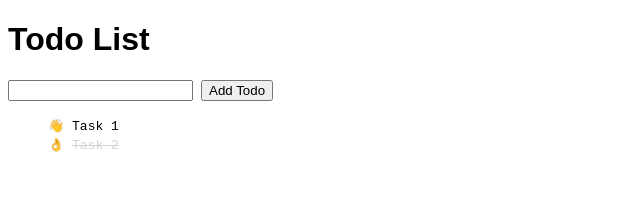
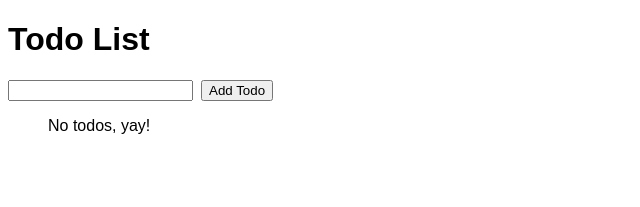
Before and after one commit to ltvan/My-Todo-React, a React (Create React App) app: page / in a window 1280 px wide. Shown: the top 207 px of the page, without its empty margins (0-640 px from the left). Built offline with nearby package versions, Linux system fonts and the light colour scheme.

Commit message:
Todo list with redux

```diff
--- a/src/TodoApp.tsx
+++ b/src/TodoApp.tsx
@@ -3,73 +3,13 @@ import AddTodo from "./components/AddTodo";
 import TodoList from "./components/TodoList";
 import "./styles.css";
 
-interface TodoItem {
-  id: number;
-  content: string;
-  completed?: boolean;
-}
-const initialState = {
-  allIds: [1, 2],
-  byIds: {
-    "1": {
-      content: "Task 1",
-      completed: false
-    },
-    "2": {
-      content: "Task 2",
-      completed: true
-    }
-  }
-};
-
-let nextId = 3;
-
 export default class TodoApp extends React.Component<any, { allIds; byIds }> {
-  constructor(props) {
-    super(props);
-    this.state = initialState;
-  }
-
-  addTodo = (input: string) => {
-    let todo: TodoItem = {
-      id: nextId++,
-      content: input
-    };
-    console.log(todo);
-    this.setState(prev => ({
-      allIds: [...prev.allIds, todo.id],
-      byIds: {
-        ...prev.byIds,
-        [todo.id]: {
-          content: todo.content,
-          completed: false
-        }
-      }
-    }));
-  };
-
-  toggleTodo = id => {
-    this.setState(prev => ({
-      ...prev,
-      byIds: {
-        ...prev.byIds,
-        [id]: {
-          ...prev.byIds[id],
-          completed: !prev.byIds[id].completed
-        }
-      }
-    }));
-  };
-
   render() {
     return (
       <div className="todo-app">
         <h1>Todo List</h1>
-        <AddTodo addTodo={this.addTodo} />
-        <TodoList
-          todos={this.state.allIds.map(id => ({ ...this.state.byIds[id], id }))}
-          toggleTodo={this.toggleTodo}
-        />
+        <AddTodo />
+        <TodoList />
         {/* <VisibilityFilters /> */}
       </div>
     );
--- a/src/components/TodoList.tsx
+++ b/src/components/TodoList.tsx
@@ -1,16 +1,22 @@
 import React from "react";
 import Todo from "./Todo";
+import { getTodos } from "../store/todos/todos.selectors";
+import { connect } from "react-redux";
 
-const TodoList = ({ todos, toggleTodo }) => (
+const TodoList = ({ todos }) => (
   <ul className="todo-list">
     {todos && todos.length
       ? todos.map((todo, index) => {
-          return (
-            <Todo key={`todo-${todo.id}`} todo={todo} toggleTodo={toggleTodo} />
-          );
+          return <Todo key={`todo-${todo.id}`} todo={todo} />;
         })
       : "No todos, yay!"}
   </ul>
 );
 
-export default TodoList;
+const mapStateToProps = state => {
+  const todos = getTodos(state);
+  console.log(state, todos);
+  return { todos };
+};
+
+export default connect(mapStateToProps)(TodoList);
--- a/src/index.tsx
+++ b/src/index.tsx
@@ -1,7 +1,15 @@
 import React from "react";
 import ReactDOM from "react-dom";
+import { Provider } from "react-redux";
+
+import store from "./store";
 
 import TodoApp from "./TodoApp";
 
 const rootElement = document.getElementById("root");
-ReactDOM.render(<TodoApp />, rootElement);
+ReactDOM.render(
+  <Provider store={store}>
+    <TodoApp />
+  </Provider>,
+  rootElement
+);
--- /dev/null
+++ b/src/store/index.ts
@@ -0,0 +1,4 @@
+import { createStore } from "redux";
+import rootReducer from "./reducers";
+
+export default createStore(rootReducer);
--- /dev/null
+++ b/src/store/reducers.ts
@@ -0,0 +1,5 @@
+import { combineReducers } from "redux";
+// import visibilityFilter from "./visibilityFilter";
+import todos from "./todos/todos.reducer";
+
+export default combineReducers({ todos });
--- /dev/null
+++ b/src/store/todos/todos.action-types.ts
@@ -0,0 +1,2 @@
+export const ADD_TODO = "ADD_TODO";
+export const TOGGLE_TODO = "TOGGLE_TODO";
--- /dev/null
+++ b/src/store/todos/todos.reducer.ts
@@ -0,0 +1,40 @@
+import { ADD_TODO, TOGGLE_TODO } from "./todos.action-types";
+
+const initialState = {
+  allIds: [],
+  byIds: {}
+};
+
+export default function(state = initialState, action) {
+  switch (action.type) {
+    case ADD_TODO: {
+      const { id, content } = action.payload;
+      return {
+        ...state,
+        allIds: [...state.allIds, id],
+        byIds: {
+          ...state.byIds,
+          [id]: {
+            content,
+            completed: false
+          }
+        }
+      };
+    }
+    case TOGGLE_TODO: {
+      const { id } = action.payload;
+      return {
+        ...state,
+        byIds: {
+          ...state.byIds,
+          [id]: {
+            ...state.byIds[id],
+            completed: !state.byIds[id].completed
+          }
+        }
+      };
+    }
+    default:
+      return state;
+  }
+}
--- /dev/null
+++ b/src/store/todos/todos.selectors.ts
@@ -0,0 +1,14 @@
+export const getTodosState = state => state.todos;
+
+export const getTodoList = state =>
+  getTodosState(state) ? getTodosState(state).allIds : [];
+
+export const getTodoById = (state, id) =>
+  getTodosState(state) ? { ...getTodosState(state).byIds[id], id } : {};
+
+/**
+ * example of a slightly more complex selector
+ * select from state combining information from multiple reducers
+ */
+export const getTodos = state =>
+  getTodoList(state).map(id => getTodoById(state, id));
```
Also changed, not shown: src/store/todos/todos.actions.ts (added, +16 -0 lines).
